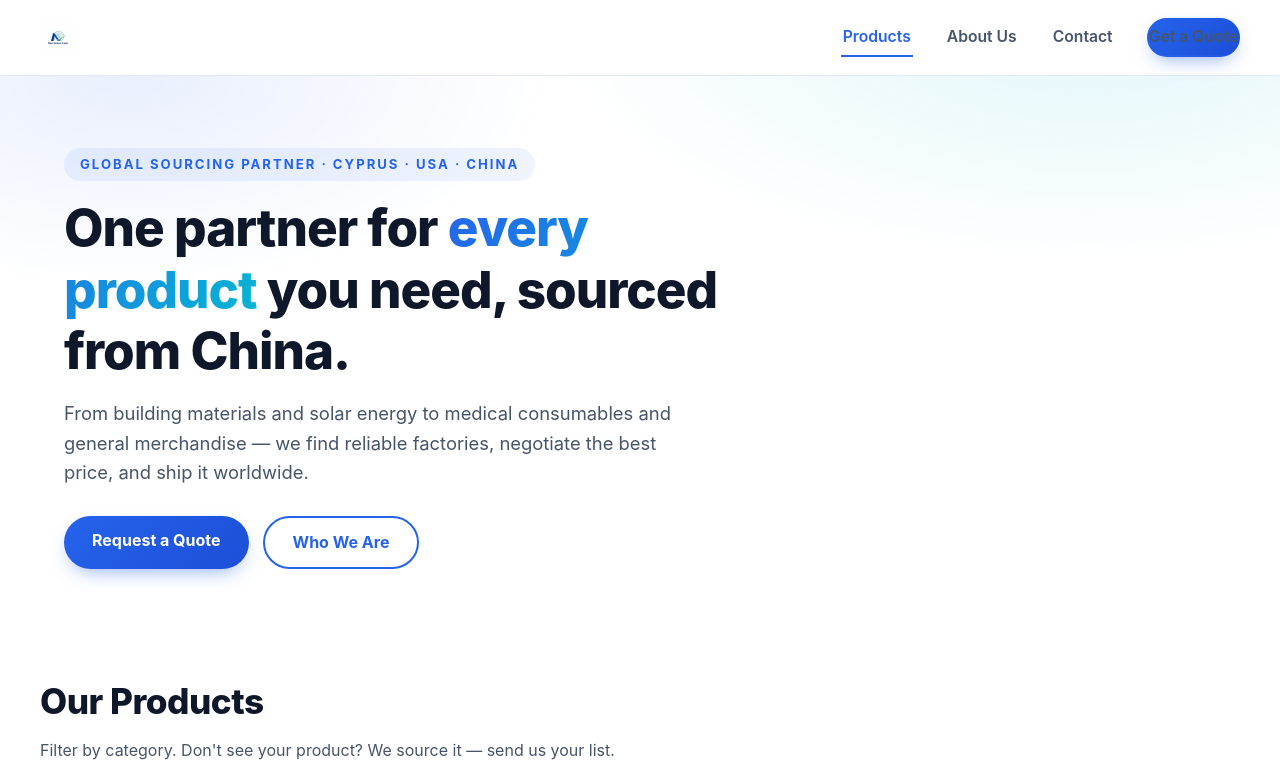
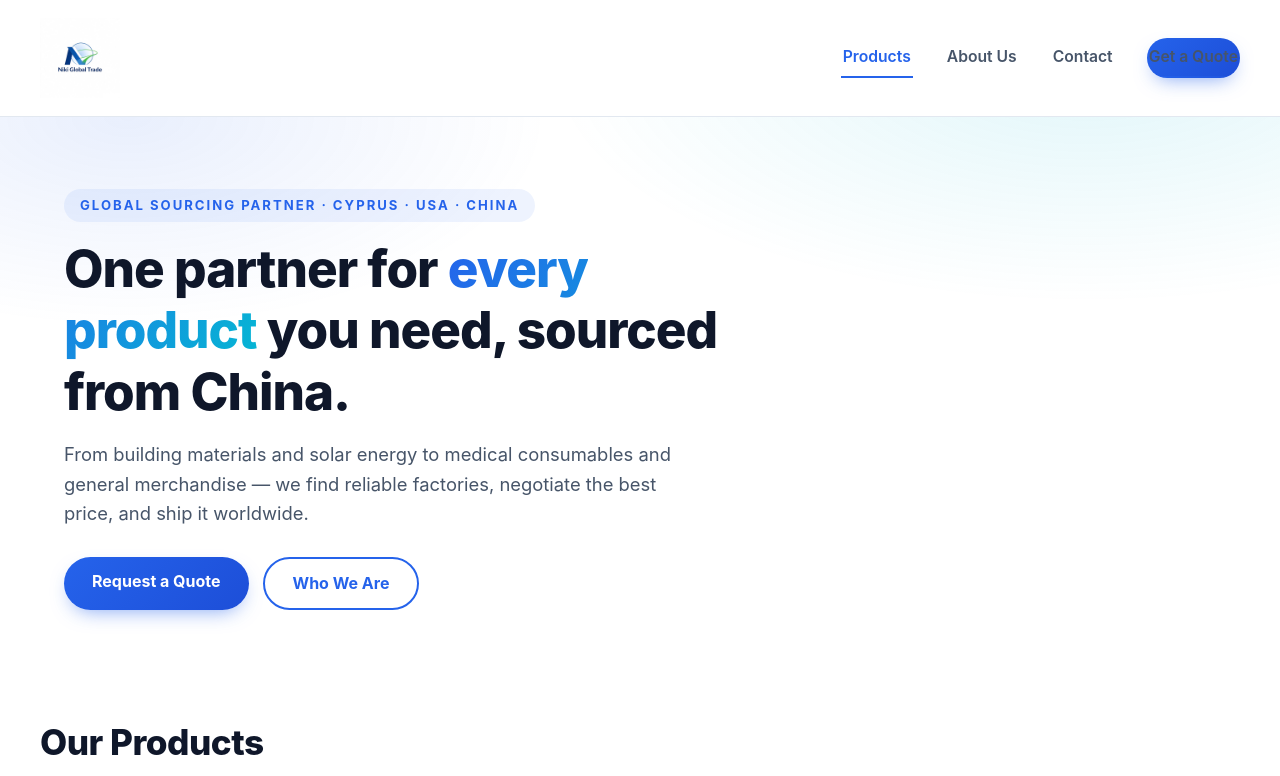
Before and after one commit to kikikexinli-dot/niki-global-trading, a plain HTML site: page index.html in a window 1280 px wide. Shown: the top 776 px of the page. Drawn offline with Linux system fonts and the light colour scheme; a web font is replaced by a local one.

Commit message:
Update index.html

```diff
--- a/index.html
+++ b/index.html
@@ -14,7 +14,7 @@
 <header>
   <div class="container nav">
    <a href="index.html" class="brand">
-  <img src="images/logo.png" alt="NIKI GLOBAL TRADING" style="height:36px; width:auto;">
+  <img src="images/logo.png" alt="NIKI GLOBAL TRADING" style="height:80px; width:auto;">
 </a>
     <button class="nav-toggle" id="navToggle" aria-label="Menu">&#9776;</button>
     <nav class="nav-links" id="navLinks">
```
